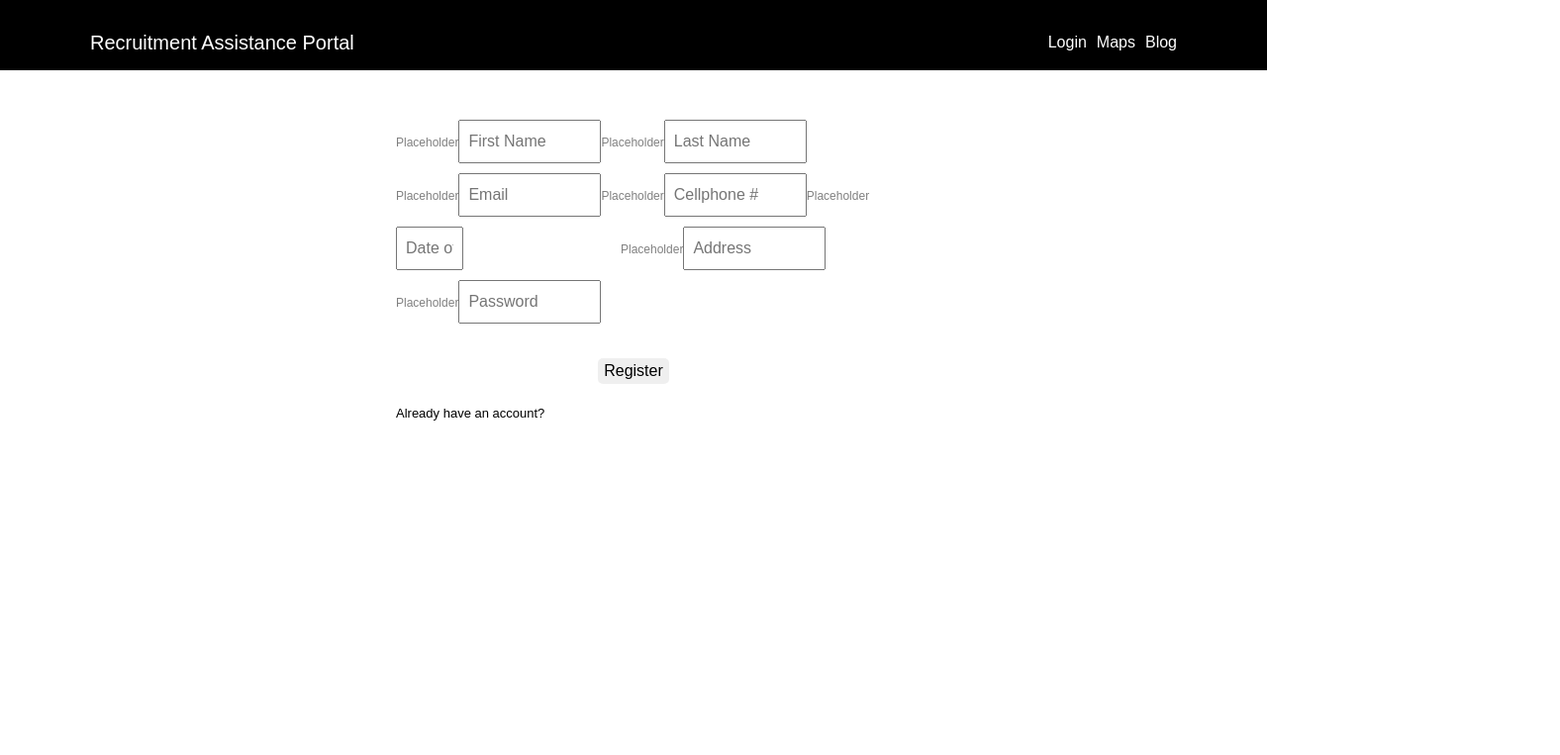
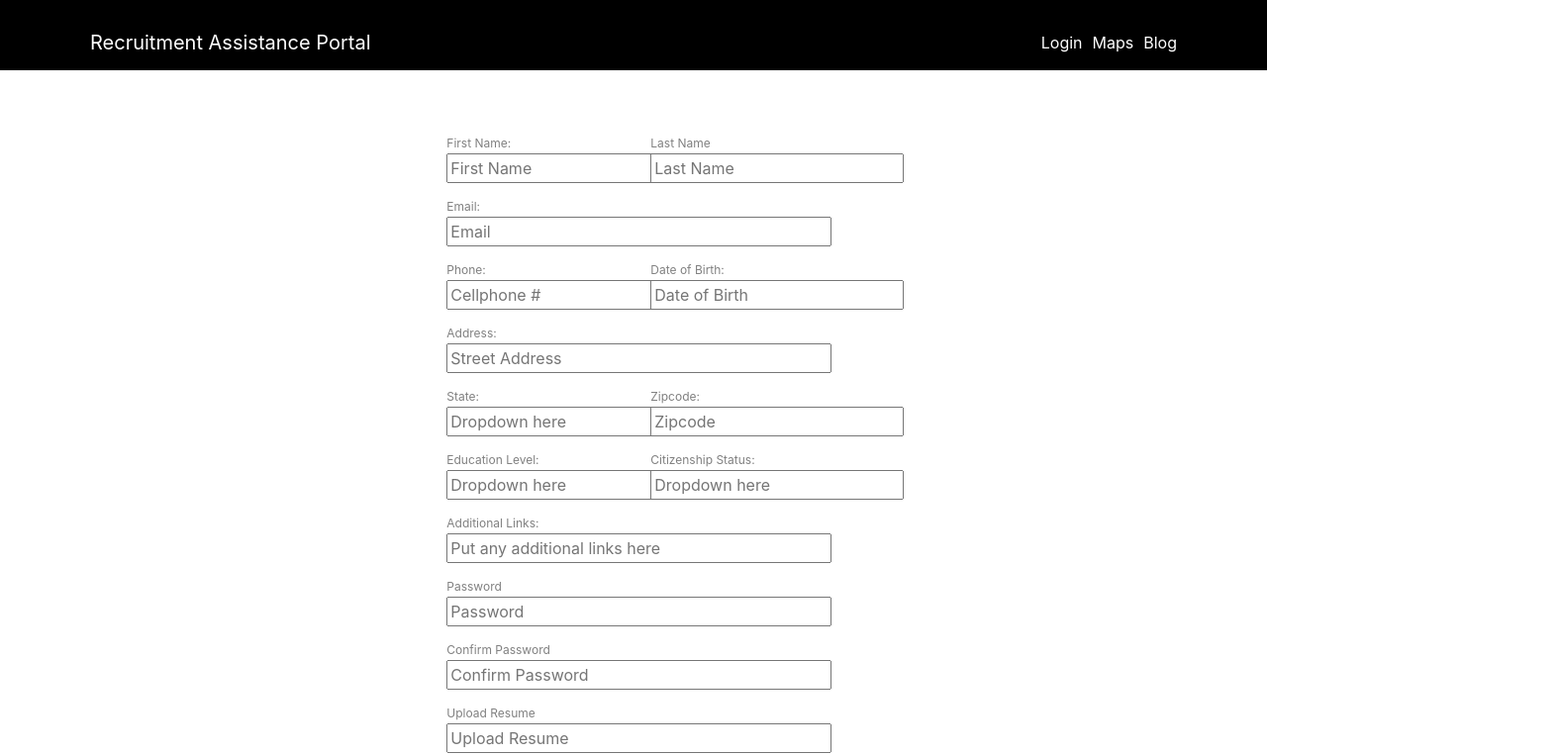
Before and after one commit to RAP-Corp/rap-applicant-app, a React (Create React App) app: page /registration in a window 1280 px wide. Shown: the top 763 px of the page at 99% size, 1576 px wide, since content can reach past the window. Built offline with nearby package versions, Linux system fonts and the light colour scheme.

Commit message:
added more fields to registration. added formating to registration form. redux functionality required for new fields as well as form validation

```diff
--- a/package.json
+++ b/package.json
@@ -3,6 +3,7 @@
   "version": "0.0.0",
   "private": true,
   "dependencies": {
+    "bootstrap": "^4.1.3",
     "google-map-react": "^0.24.0",
     "history": "^4.7.2",
     "json-server": "^0.14.0",
--- a/src/Paths/ApplicantPath/applicantRegistration.js
+++ b/src/Paths/ApplicantPath/applicantRegistration.js
@@ -70,23 +70,21 @@ class applicantRegistration extends Component {
   }
 
   render() {
-    // let profileStatus = null;
-    // if (this.props.profile) profileStatus = this.props.profile.profileStatus;
-    // let loginError = null;
-    // if (this.props.loginError) loginError = "Username or Password is wrong";
     return (
-        <div className="login-page">
+      <div className="container">
       <div className="inputs">
-            <form onSubmit={this.onSubmit} >
-            <div className="nameInputs">
-              <label className="inputLabel"> Placeholder </label>
+        <div className="row">
+          <div className="col-lg-2 mr-3">
+          <label className="inputLabel">First Name:</label>
           <input
             value={this.state.firstName}
             onChange={this.handleFirstNameChange}
             className="inputBox"
             placeholder="First Name"
           />
-              <label className="inputLabel"> Placeholder </label>
+          </div>
+          <div className="col-lg-2 mr-3">
+          <label className="inputLabel"> Last Name </label>
           <input
             value={this.state.lastName}
             onChange={this.handleLastNameChange}
@@ -94,21 +92,30 @@ class applicantRegistration extends Component {
             placeholder="Last Name"
           />
           </div>
-              <label className="inputLabel"> Placeholder </label>
+        </div>
+        <label className="inputLabel">Email:</label>
+        <div className="row">
+          <div className="col-md-12 mt-0">
           <input
             value={this.state.email}
             onChange={this.handleEmailChange}
-                className="inputBox"
+            className="inputEmail"
             placeholder="Email"
           />
-              <label className="inputLabel"> Placeholder </label>
+          </div>
+        </div>
+        <div className="row">
+          <div className="col-md-2 mr-3">
+          <label className="inputLabel">Phone:</label>
           <input
             value={this.state.cellphone}
             onChange={this.handleCellphoneChange}
             className="inputBox"
             placeholder="Cellphone #"
           />
-              <label className="inputLabel"> Placeholder </label>
+          </div>
+          <div className="col-md-2 mr-3">
+          <label className="inputLabel"> Date of Birth: </label>
           <DatePicker
             className="inputBox"
             selected={this.state.dob}
@@ -121,31 +128,122 @@ class applicantRegistration extends Component {
             dateFormat="DD MMM YYYY"
             placeholderText="Date of Birth"
           />
-              <label className="inputLabel"> Placeholder </label>
+          </div>
+        </div>
+        <label className="inputLabel">Address:</label>
+        <div className="row">
+          <div className="col-md-12 ml-0">
           <input
             value={this.state.address}
             onChange={this.handleAddressChange}
+            className="inputStreet"
+            placeholder="Street Address"
+          />
+          </div>
+        </div>
+        <div className="row">
+          <div className="col-md-2 mr-3">
+          <label className="inputLabel">State:</label>
+          <input
+            /*value={this.state.cellphone}
+            onChange={this.handleCellphoneChange}
+            */
             className="inputBox"
-                placeholder="Address"
+            placeholder="Dropdown here"
           />
-              <label className="inputLabel"> Placeholder </label>
+          </div>
+          <div className="col-md-2 mr-3">
+          <label className="inputLabel"> Zipcode: </label>
+          <input
+            /*value={this.state.cellphone}
+            onChange={this.handleCellphoneChange}
+            */
+            className="inputBox"
+            placeholder="Zipcode"
+          />
+          </div>
+        </div>
+        <div className="row">
+          <div className="col-md-2 mr-3">
+          <label className="inputLabel">Education Level:</label>
+          <input
+            /*value={this.state.cellphone}
+            onChange={this.handleCellphoneChange}
+            */
+            className="inputBox"
+            placeholder="Dropdown here"
+          />
+          </div>
+          <div className="col-md-2 mr-3">
+          <label className="inputLabel"> Citizenship Status: </label>
+          <input
+            /*value={this.state.cellphone}
+            onChange={this.handleCellphoneChange}
+            */
+            className="inputBox"
+            placeholder="Dropdown here"
+          />
+          </div>
+        </div>
+        <label className="inputLabel">Additional Links:</label>
+        <div className="row">
+          <div className="col-md-12 ml-0">
+          <input
+            /*value={this.state.address}
+            onChange={this.handleAddressChange} */
+            className="inputLinks"
+            placeholder="Put any additional links here"
+          />
+          </div>
+        </div>
+        <label className="inputLabel">Password</label>
+        <div className="row">
+          <div className="col-md-12 ml-0">
           <input
             value={this.state.password}
             onChange={this.handlePasswordChange}
-                className="inputBox"
+            className="inputPassword"
             placeholder="Password"
             type="password"
           />
+          </div>
+        </div>
+        <label className="inputLabel">Confirm Password</label>
+        <div className="row">
+          <div className="col-md-12 ml-0">
+          <input
+          /*
+            value={this.state.password}
+            onChange={this.handlePasswordChange}
+          */
+            className="inputPassword"
+            placeholder="Confirm Password"
+            type="password"
+          />
+          </div>
+        </div>
+        <label className="inputLabel">Upload Resume</label>
+        <div className="row">
+          <div className="col-md-12 ml-0">
+          <input
+          /*
+            value={this.state.password}
+            onChange={this.handlePasswordChange}
+          */
+            className="inputUpload"
+            placeholder="Upload Resume"
+          />
+          </div>
+        </div>
+        </div>
         <button
-                className="loginBtn"
+          className="registerBtn"
           type='Submit'
           onClick={this.onSubmit}
         >Register</button>
         <Link to="/login">
-                <span className="forgotLink">Already have an account?</span>
+          <span className="goToLogin">Already have an account?</span>
         </Link>
-            </form>
-            </div>
       </div>
     );
   }
--- a/src/Paths/ApplicantPath/registration_page.css
+++ b/src/Paths/ApplicantPath/registration_page.css
@@ -2,7 +2,7 @@ body {
   /* background-color: #ffa100; */
 }
 
-.loginBtn {
+.registerBtn {
   border-radius: 5px;
   display: block;
   margin: auto;
@@ -15,43 +15,43 @@ button:hover {
   background-color: #b7b7b7;
 }
 
+.container {
+  width: 100%;
+}
+.inputs{
+  width: 100%;
+  margin-left: 33%;
+  display: inline-block;
+}
+.goToLogin {
+  display: block;
+  padding-top: 20px;
+  color: black;
+  font-size: small;
+  width: 150px;
+  margin: 0 auto;
+}
+.goToLogin:hover {
+  color: blue;
+}
+
+.error-text {
+  color: #ff2800;
+}
+
+.inputEmail , .inputStreet, .inputLinks, .inputPassword, .inputUpload{
+  width: 35%;
+}
+
 .inputLabel {
+  position: relative;
   font-size: 12px;
   color: grey;
+  margin-bottom: 0px;
+  padding-top: 15px;
 }
+
 .nameLabel {
   font-size: 12px;
   color: grey;
 }
-.login-page {
-  /* background-color: blue; */
-  margin-top: 0px;
-  margin-left: 400px;
-  margin-right:400px;
-  margin-bottom: 400px;
-}
-.forgotLink {
-  display: block;
-  margin: auto;
-  position:relative;
-  padding-top: 20px;
-  color: black;
-  font-size: small;
-}
-.forgotLink:hover {
-  color: blue;
-}
-.inputs {
-}
-.nameInputs {
-}
-.inputBox {
-  display: inline-block;
-  margin: 0 auto;
-  width: 30%;
-  margin-bottom: 10px;
-  padding: 8px;
-}
-.error-text {
-  color: #ff2800;
-}
--- a/src/index.js
+++ b/src/index.js
@@ -3,6 +3,7 @@ import ReactDOM from 'react-dom';
 import './index.css';
 import App from './App';
 import registerServiceWorker from './registerServiceWorker';
+import '../node_modules/bootstrap/dist/css/bootstrap.min.css';
 
 
 ReactDOM.render(<App />, document.getElementById('root'));
```
Also changed, not shown: 1 other file (tests, documents, lock files or other folders). Lines whose indentation alone changed are shown as unchanged.
